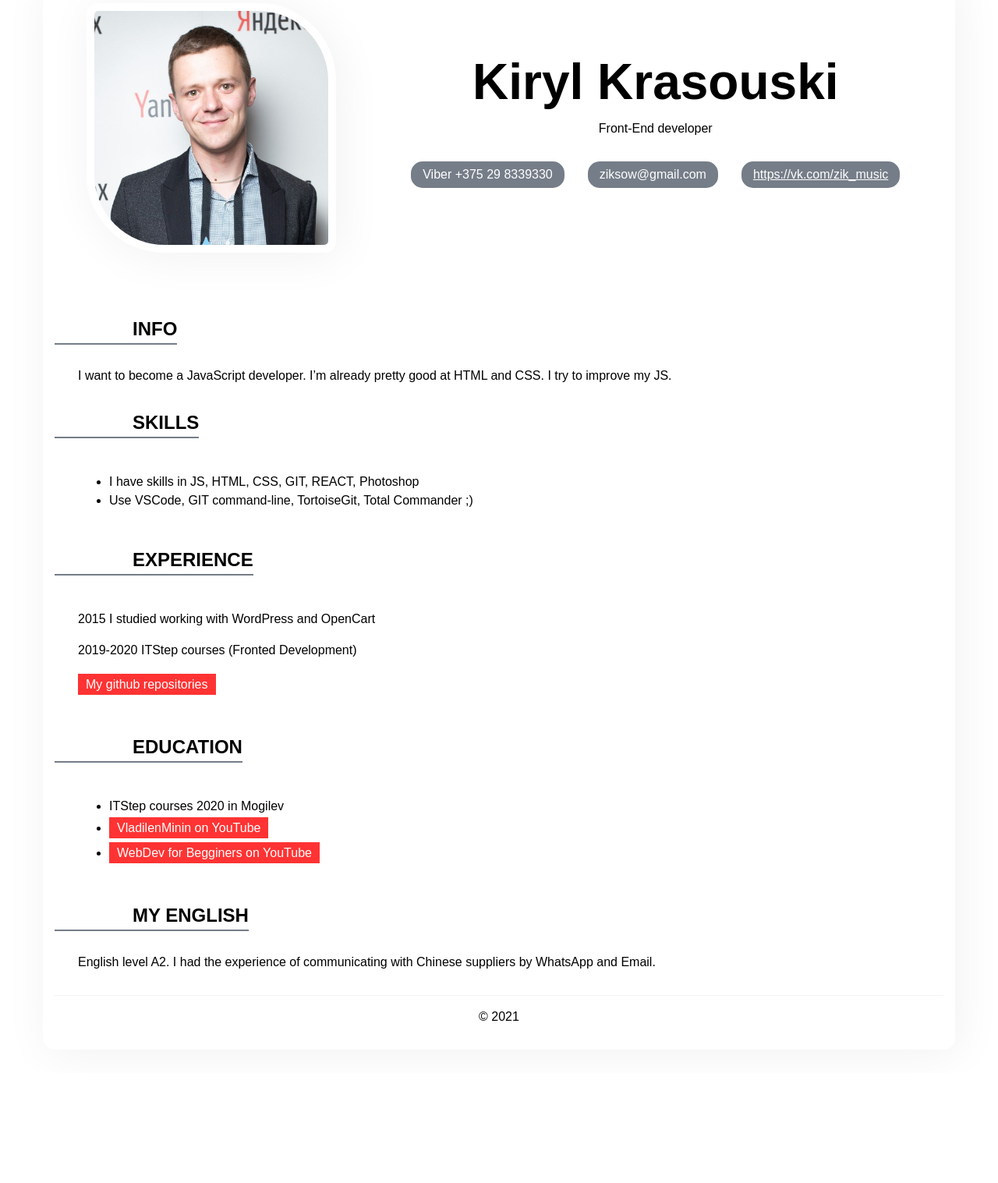
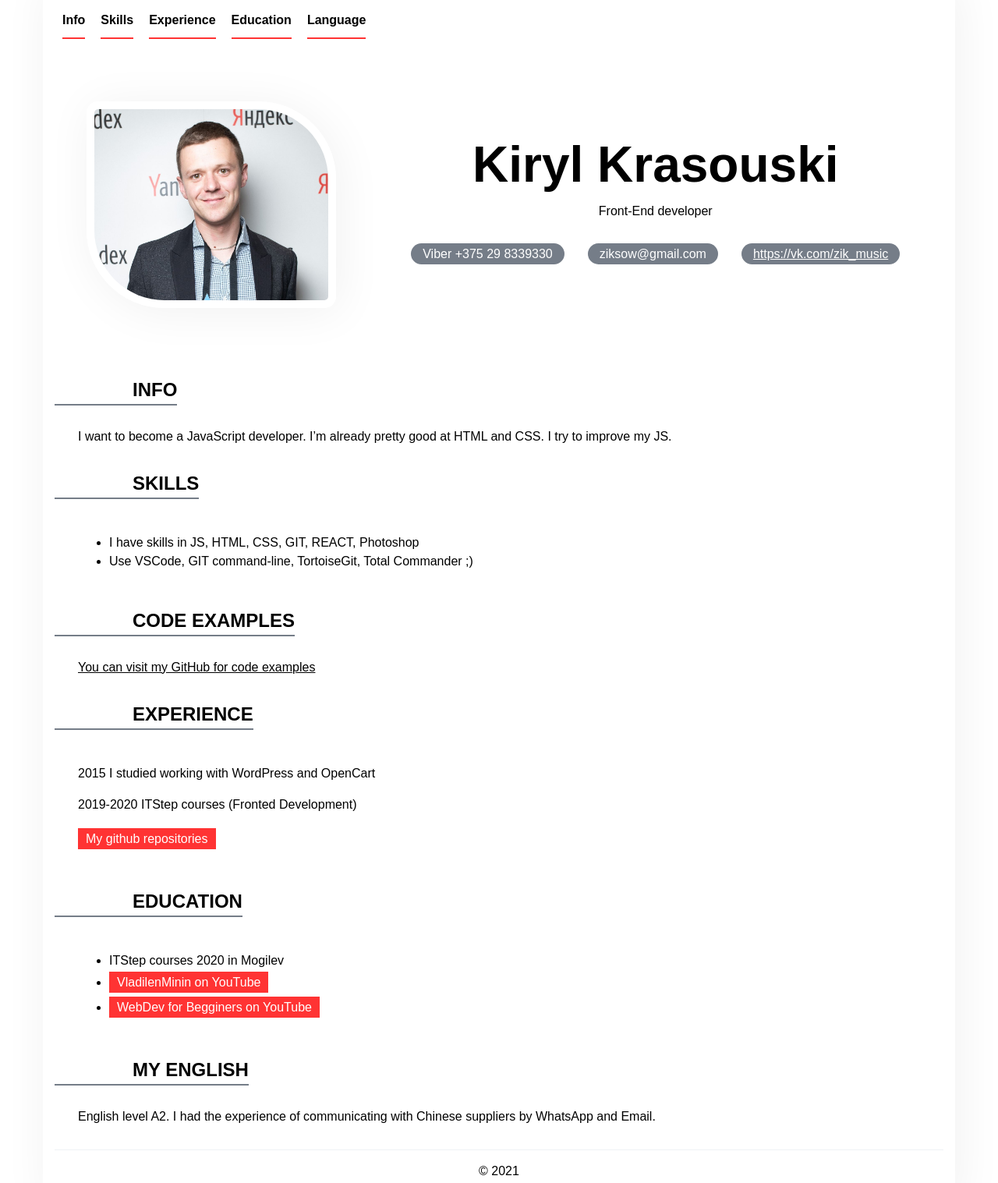
Before and after one commit to kkrasovski/rsschool-cv, a plain HTML site: page index.html in a window 1280 px wide. Shown: the part 56-1573 px from the top of the page at 78% size. Before the commit the page ends 1432 px from the top, so only its background shows below. Drawn offline with Linux system fonts and the light colour scheme.

Commit message:
feat: add code examples section

```diff
--- a/index.html
+++ b/index.html
@@ -8,68 +8,89 @@
     <title>HTML, CSS & Git Basics</title>
     <link rel="stylesheet" href="style/style.css">
 </head>
+
 <body>
     <div class="wrapper">
         <header class="header">
+            <nav class="header__nav navigation">
+                <a href="#info" class="navigation__link">Info</a>
+                <a href="#skills" class="navigation__link">Skills</a>
+                <a href="#experience" class="navigation__link">Experience</a>
+                <a href="#education" class="navigation__link">Education</a>
+                <a href="#language" class="navigation__link">Language</a>
+            </nav>
+
             <div class="header__photo">
-                <div class="avatar">
-                </div>
+                    <img src="img/photo.JPG" class="header__avatar"alt="Kiryl Krasouski">
             </div>
             <div class="header__info">
                 <h1 class="header__title">Kiryl Krasouski</h1>
                 <span class="header__description">Front-End developer</span>
-                <div class="header__contacts">
-                  <span class="header__contacts-item">Viber +375 29 8339330</span>
-                  <span class="header__contacts-item">ziksow@gmail.com</span>
-                  <span class="header__contacts-item"><a href="https://vk.com/zik_music" class="link link_white">https://vk.com/zik_music</a></span>
+                    <ul class="header__contacts">
+                        <li><span class="header__contacts-item">Viber +375 29 8339330</span></li>
+                        <li> <span class="header__contacts-item">ziksow@gmail.com</span></li>
+                        <li> <span class="header__contacts-item"><a href="https://vk.com/zik_music"
+                            class="link link_white">https://vk.com/zik_music</a></span></li>
+                    </ul>
                 </div>
-            </div>
         </header>
         <main class="wrapper__main main">
-            <article class="main__info-block">
-                <h2 class="main__title">Info</h2>
+            <section class="main__info-block">
+                <h2 class="main__title" id="info">Info</h2>
                 <div class="main__content">
-                    I want to become a JavaScript developer. I’m already pretty good at HTML and CSS. I try to improve my JS.
+                    I want to become a JavaScript developer. I’m already pretty good at HTML and CSS. I try to improve
+                    my JS.
                 </div>
-            </article>
+            </section>
 
-            <article class="main__info-block">
-                <h2 class="main__title">Skills</h2>
+            <section class="main__info-block">
+                <h2 class="main__title" id="skills">Skills</h2>
                 <div class="main__content">
                     <ul>
                         <li>I have skills in JS, HTML, CSS, GIT, REACT, Photoshop</li>
                         <li>Use VSCode, GIT command-line, TortoiseGit, Total Commander ;)</li>
                     </ul>
                 </div>
-            </article>
-            <article class="main__info-block">
-                <h2 class="main__title">Experience</h2>
+            </section>
+            <section class="main__info-block">
+                <h2 class="main__title" id="skills">Code examples</h2>
                 <div class="main__content">
-                   <p>2015 I studied working with WordPress and OpenCart</p>
-                   <p>2019-2020 ITStep courses (Fronted Development)</p>
-                   <p><a href="https://github.com/kkrasovski/ItStep" class="link link_in-content">My github repositories</a></p>
+                <a href="https://github.com/kkrasovski" class="link link_underlined">You can visit my GitHub for code examples</a>
                 </div>
-            </article>
-            <article class="main__info-block">
-                <h2 class="main__title">Education</h2>
+            </section>
+            <section class="main__info-block">
+                <h2 class="main__title" id="experience">Experience</h2>
                 <div class="main__content">
-                   <ul>
-                       <li>ITStep courses 2020 in Mogilev</li>
-                       <li><a href="https://www.youtube.com/c/VladilenMinin/" class="link link_in-content">VladilenMinin on YouTube</a></li>
-                       <li><a href="https://www.youtube.com/c/itgid/" class="link link_in-content">WebDev for Begginers on YouTube</a></li>
-                   </ul>
+                    <p>2015 I studied working with WordPress and OpenCart</p>
+                    <p>2019-2020 ITStep courses (Fronted Development)</p>
+                    <p><a href="https://github.com/kkrasovski/ItStep" class="link link_in-content">My github
+                            repositories</a></p>
                 </div>
-            </article>
-            <article class="main__info-block">
-                <h2 class="main__title">My English</h2>
+            </section>
+            <section class="main__info-block">
+                <h2 class="main__title" id="education">Education</h2>
                 <div class="main__content">
-                    English level A2. I had the experience of communicating with Chinese suppliers by WhatsApp and Email.
+                    <ul>
+                        <li>ITStep courses 2020 in Mogilev</li>
+                        <li><a href="https://www.youtube.com/c/VladilenMinin/"
+                                class="link link_in-content">VladilenMinin on YouTube</a></li>
+                        <li><a href="https://www.youtube.com/c/itgid/" class="link link_in-content">WebDev for Begginers
+                                on YouTube</a></li>
+                    </ul>
                 </div>
-            </article>
+            </section>
+            <section class="main__info-block">
+                <h2 class="main__title" id="language">My English</h2>
+                <div class="main__content">
+                    English level A2. I had the experience of communicating with Chinese suppliers by WhatsApp and
+                    Email.
+                </div>
+            </section>
         </main>
         <footer>
             <div class="copyright">© 2021</div>
         </footer>
     </div>
 </body>
+
 </html>
--- a/style/style.css
+++ b/style/style.css
@@ -17,6 +17,10 @@
     background: #FF3333;
     padding: 5px 10px;
     line-height: 2;
+}
+
+.link_underlined {
+    text-decoration: underline;
 }
 .copyright {
     border-top: 1px solid #eff2f5;
@@ -42,8 +46,14 @@ display: flex;
 flex-wrap: wrap;
 justify-content: space-around;
 padding: 15px 0;
+list-style: none;
 }
 
+.header__nav {
+    display: flex;
+    width: 100%;
+    padding-bottom: 80px;
+}
 .header__contacts-item {
     padding: 5px 15px;
     margin: 15px;
@@ -58,23 +68,37 @@ padding: 15px 0;
       flex-direction: column;
 }
 
-.avatar {
-    width: 300px;
-    height: 300px;
+.navigation__link {
+    margin: 0 10px;
+    padding: 10px 0;
+    border-bottom: 2px solid #FF3333;
+    color: #000000;
+    font-weight: bold;
+    text-decoration: none;
+}
+.navigation__link:hover {
+    border-bottom: 2px solid #000000;
+}
+
+.header__avatar {
+    width:100%;
+    max-width: 300px;
     margin: 0 auto;
     border-radius: 15px 100px 15px 100px;
-    background-image: url(../img/photo.JPG);
     background-position: center;
     background-size: cover;
     border: 10px solid #ffffff;
     box-shadow: 5px 5px 60px rgb(0 0 0 / 6%);
 }
 
-.avatar:hover {
+
+
+.header__avatar:hover {
     border-radius:  100px 15px  100px 15px;
     box-shadow: 5px 5px 60px rgb(0 0 0 / 12%);
+    cursor: pointer;
     transition-duration: 1s;
-    cursor: pointer;
+    transition-timing-function: cubic-bezier(.6,1.48,.34,-0.77);
 }
 
 .header {
@@ -112,4 +136,14 @@ padding: 15px 0;
    .header__photo, .header__info, .header__contacts-item {
        width: 100%;
    }
+   .header__photo {
+       text-align: center;
+   }
+   .header__nav, .header__contacts {
+       flex-direction: column;
+       text-align: center;
+   }
+   .header__contacts-item{
+    line-height: 3;
+   }
     }
```
